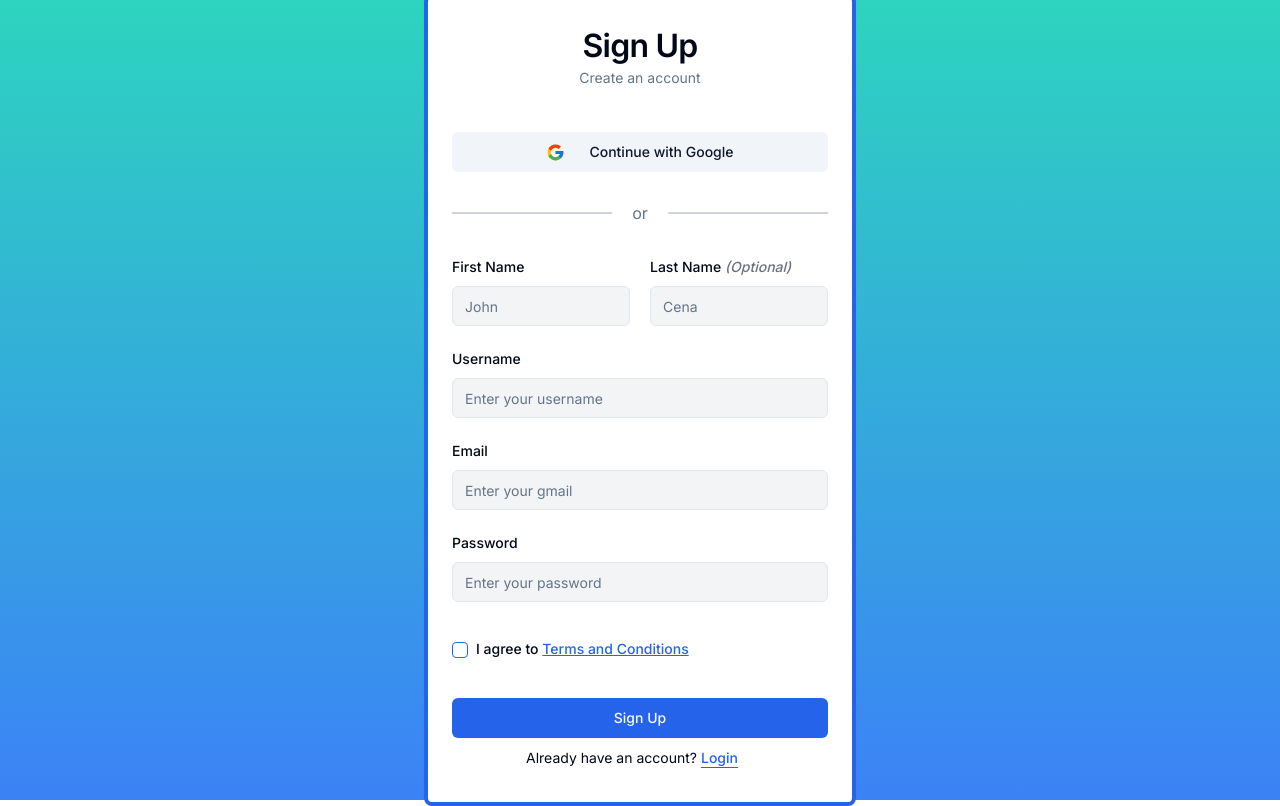
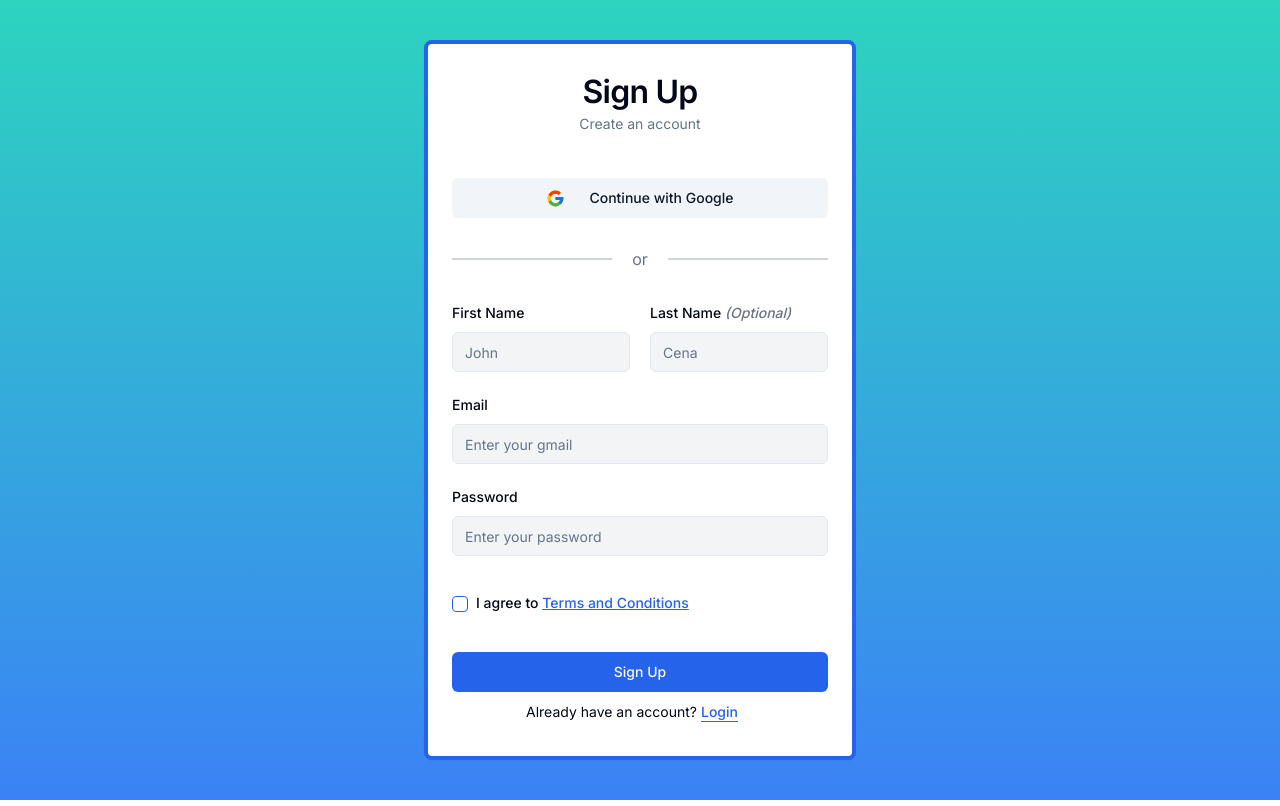
Before and after one commit to AymeneBahmed/next-todo, a Next.js app: page /signup in a window 1280 px wide. Built offline with nearby package versions, Linux system fonts and the light colour scheme.

Commit message:
Remove username field from SignupForm

```diff
--- a/src/components/SignupForm.tsx
+++ b/src/components/SignupForm.tsx
@@ -113,23 +113,6 @@ export default function SignupForm() {
             </div>
             <FormField
               control={form.control}
-              name="username"
-              render={({ field, fieldState }) => (
-                <FormItem className="mt-5">
-                  <FormLabel>Username</FormLabel>
-                  <FormControl
-                    className={`bg-gray-100 ${
-                      fieldState.invalid && "border-red-400 !ring-red-600"
-                    }`}
-                  >
-                    <Input placeholder="Enter your username" {...field} />
-                  </FormControl>
-                  <FormMessage />
-                </FormItem>
-              )}
-            />
-            <FormField
-              control={form.control}
               name="email"
               render={({ field, fieldState }) => (
                 <FormItem className="mt-5">
--- a/src/lib/schemas.ts
+++ b/src/lib/schemas.ts
@@ -5,9 +5,6 @@ export const SignupSchema = z.object({
     .string()
     .min(1, { message: "The name should contain at least 1 character" }),
   lastName: z.string().optional(),
-  username: z
-    .string()
-    .min(3, { message: "Username must be at least of 3 characters" }),
   email: z.string().email(),
   password: z
     .string()
```
